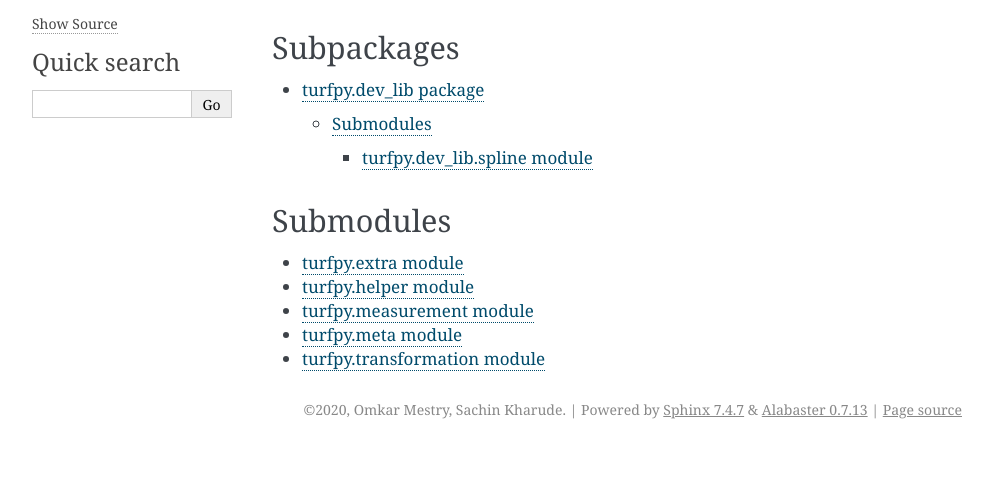
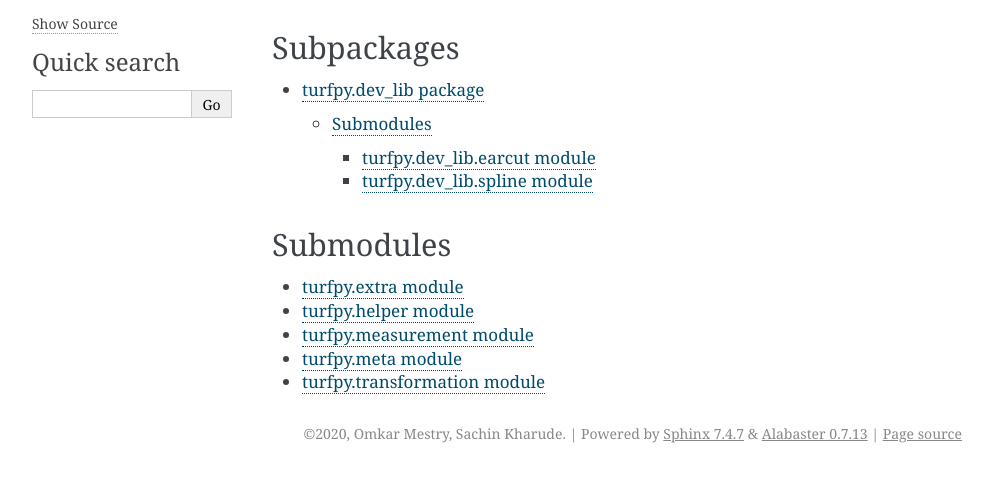
Before and after one commit to omanges/turfpy, a Sphinx documentation site: the page built from docs/turfpy.rst, in a window 1280 px wide, cut to the strip 200-682 px from the top of the page. Shown: the whole strip, without its empty margins (148-1140 px from the left). Built offline with Sphinx 7.4.7, drawn with Linux system fonts in a browser that asks for light colours.

```diff
--- a/docs/index.rst
+++ b/docs/index.rst
@@ -1,5 +1,5 @@
 .. turfpy documentation master file, created by
-   sphinx-quickstart on Sat Jul 25 22:09:28 2020.
+   sphinx-quickstart on Sat Aug 15 23:19:02 2020.
    You can adapt this file completely to your liking, but it should at least
    contain the root `toctree` directive.
 
--- /dev/null
+++ b/docs/turfpy.dev_lib.earcut.rst
@@ -0,0 +1,8 @@
+turfpy.dev\_lib.earcut module
+=============================
+
+.. automodule:: turfpy.dev_lib.earcut
+   :members:
+   :undoc-members:
+   :show-inheritance:
+   :private-members:
--- a/docs/turfpy.dev_lib.rst
+++ b/docs/turfpy.dev_lib.rst
@@ -13,4 +13,5 @@
 .. toctree::
    :maxdepth: 4
 
+   turfpy.dev_lib.earcut
    turfpy.dev_lib.spline
```
Also changed, not shown: 1 other file.
